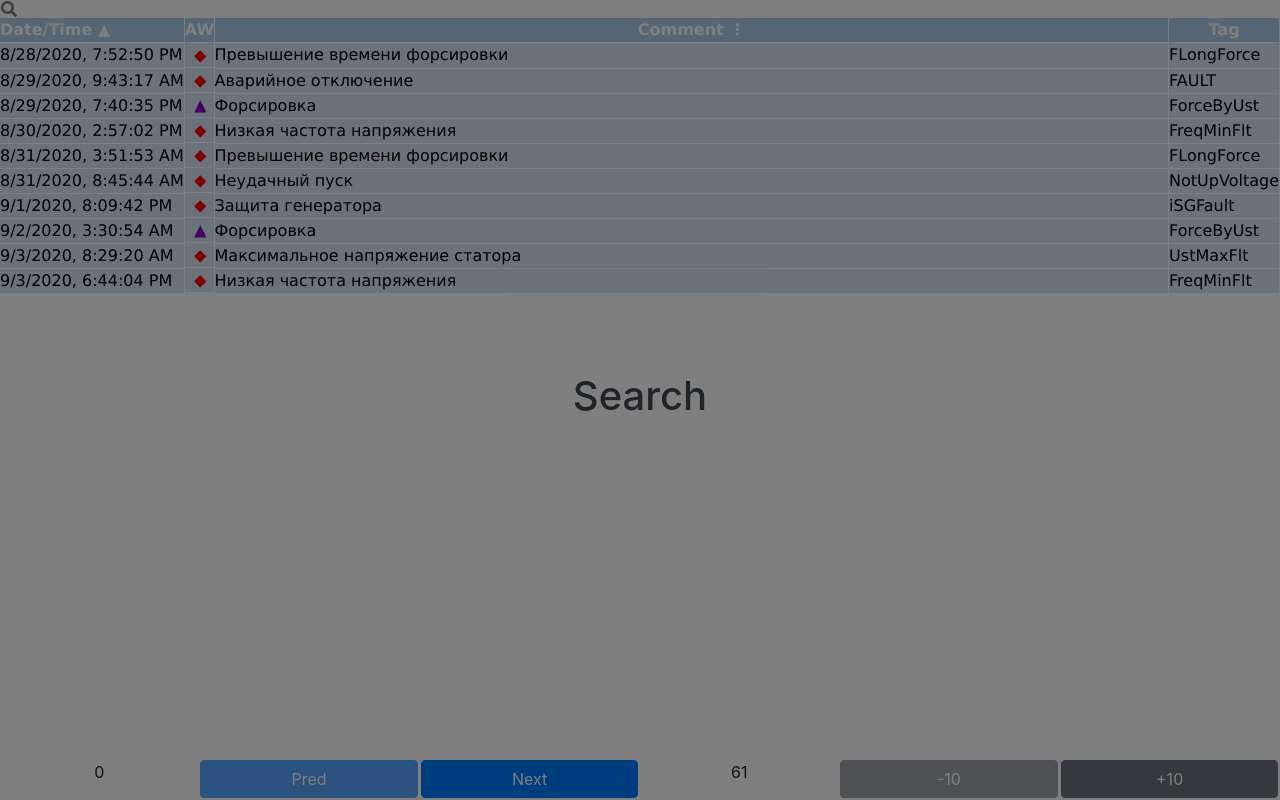
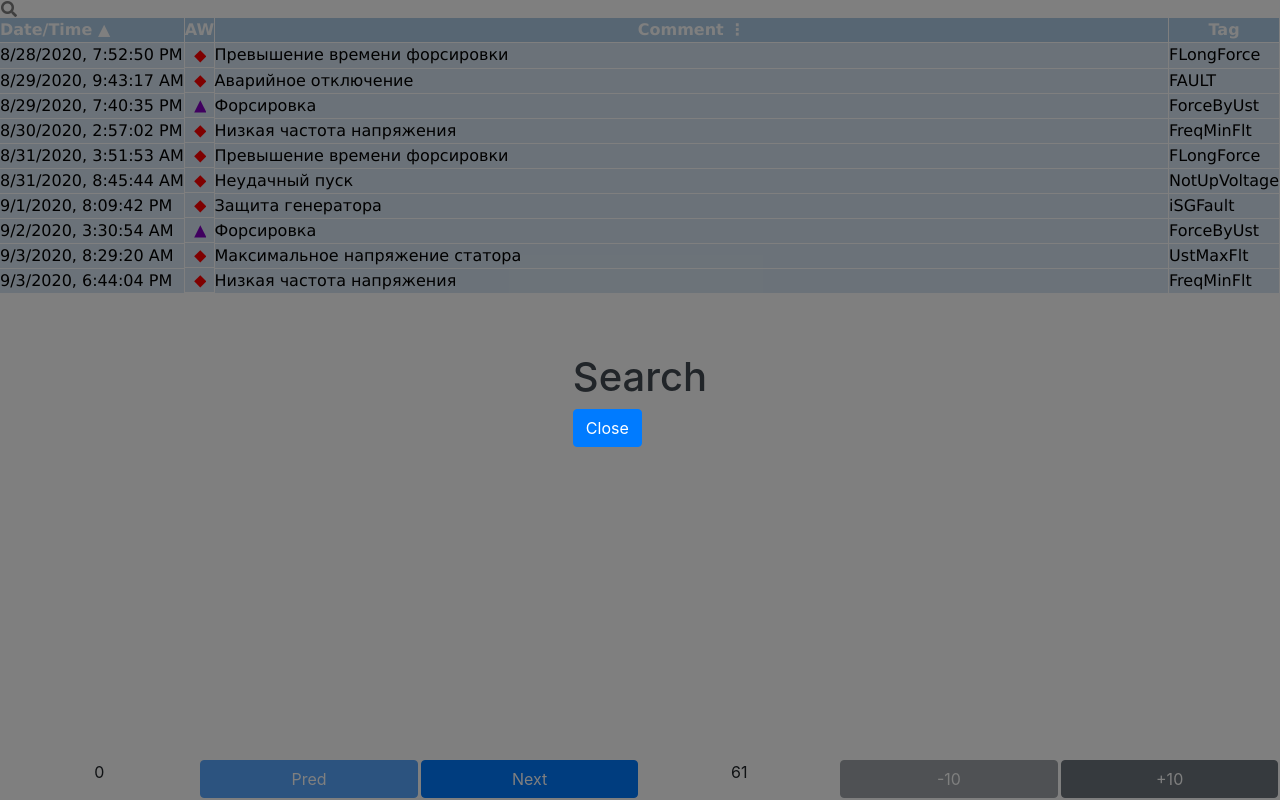
Before and after one commit to GerasimGerasimov/dexop-events-table, a React (Create React App) app: page / in a window 1280 px wide. Both pictures are taken after a click on the icon "Search". Built offline with nearby package versions, Linux system fonts and the light colour scheme.

Commit message:
модалка открывается/закрывается

```diff
--- a/src/Pages/Events/Events.tsx
+++ b/src/Pages/Events/Events.tsx
@@ -6,7 +6,7 @@ import { EventsModel } from "../../server/server";
 import Paginator from "./components/paginator/paginator";
 import './Events.css'
 import EventsHeaderMenu from "./menu/EventsHeaderMenu";
-import Search from "./search/search";
+import Search, { ISearchQuery } from "./search/search";
 
 interface IEventsProps{
 }
@@ -165,11 +165,17 @@ export default class Events extends Component <IEventsProps,IEventsState> {
     */
   }
 
+  private handlerSearchFormClose(result: ISearchQuery | undefined) {
+    this.setState({showModal:false})
+  }
+
   render() {
     const modal = this.state.showModal
     ? (
       <Modal>
-        <Search></Search>
+        <Search
+          onExitHandler = {this.handlerSearchFormClose.bind(this)}
+        />
       </Modal>
     )
     : null;
--- a/src/Pages/Events/search/search.tsx
+++ b/src/Pages/Events/search/search.tsx
@@ -1,7 +1,17 @@
 import React, { Component } from "react"
 
+export interface ISearchQuery {
+  dateFrom: number;
+  dateTo: number;
+  event: number;
+}
+
+export interface ISearchFormCloseHandler {
+  (result: ISearchQuery | undefined): any;
+}
+
 export interface ISearchProps {
-
+  onExitHandler:ISearchFormCloseHandler;
 }
 
 export interface ISearchState {
@@ -9,10 +19,19 @@ export interface ISearchState {
 }
 
 export default class Search extends Component<ISearchProps, ISearchState> {
+
+  constructor (props: ISearchProps) {
+    super(props);
+  }
+
   render(){
     return (
       <div>
         <h1>Search</h1>
+        <button
+          className="btn btn-primary btn-xs"
+          onClick={()=>this.props.onExitHandler(undefined)}
+        >Close</button>
       </div>
     )
   }
```
